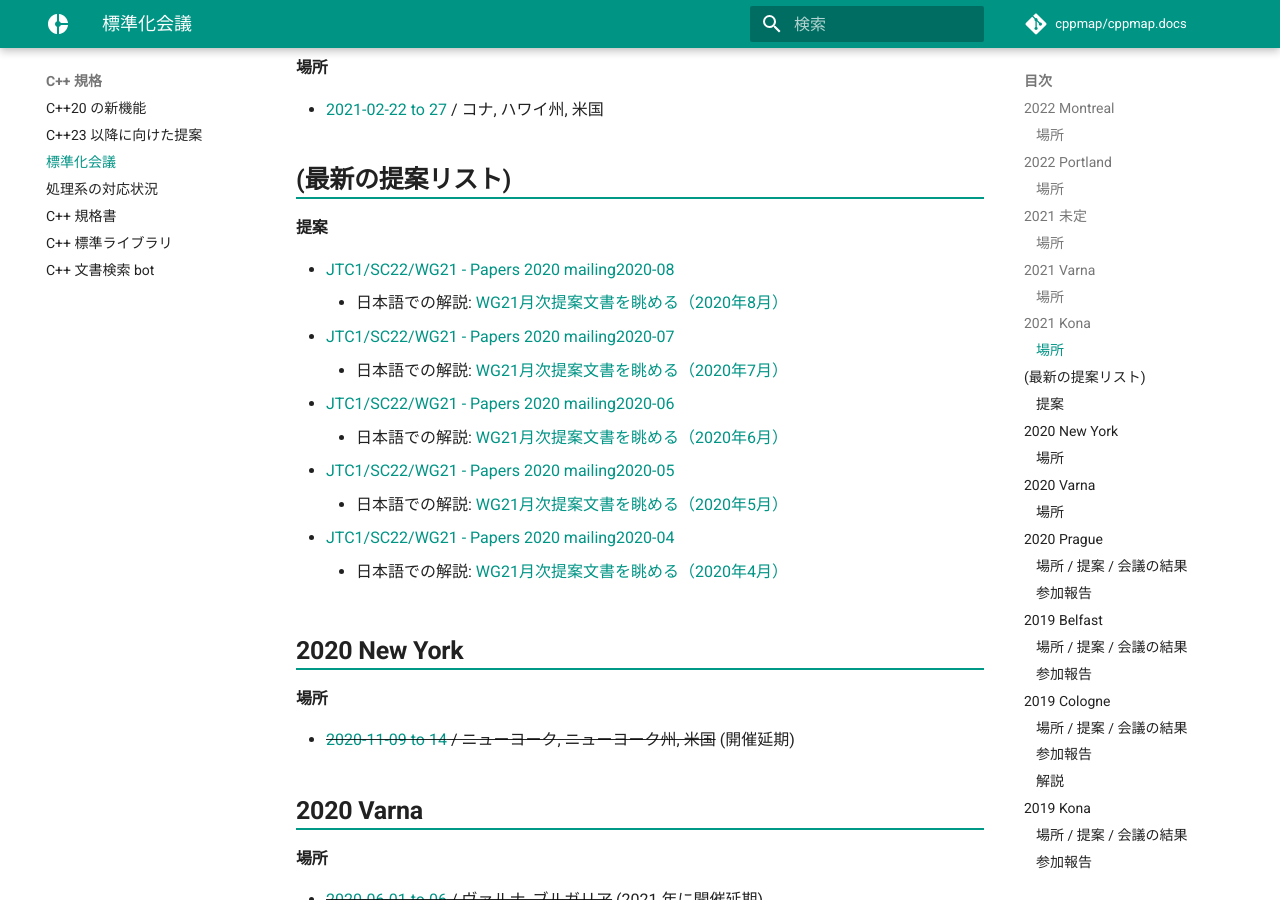
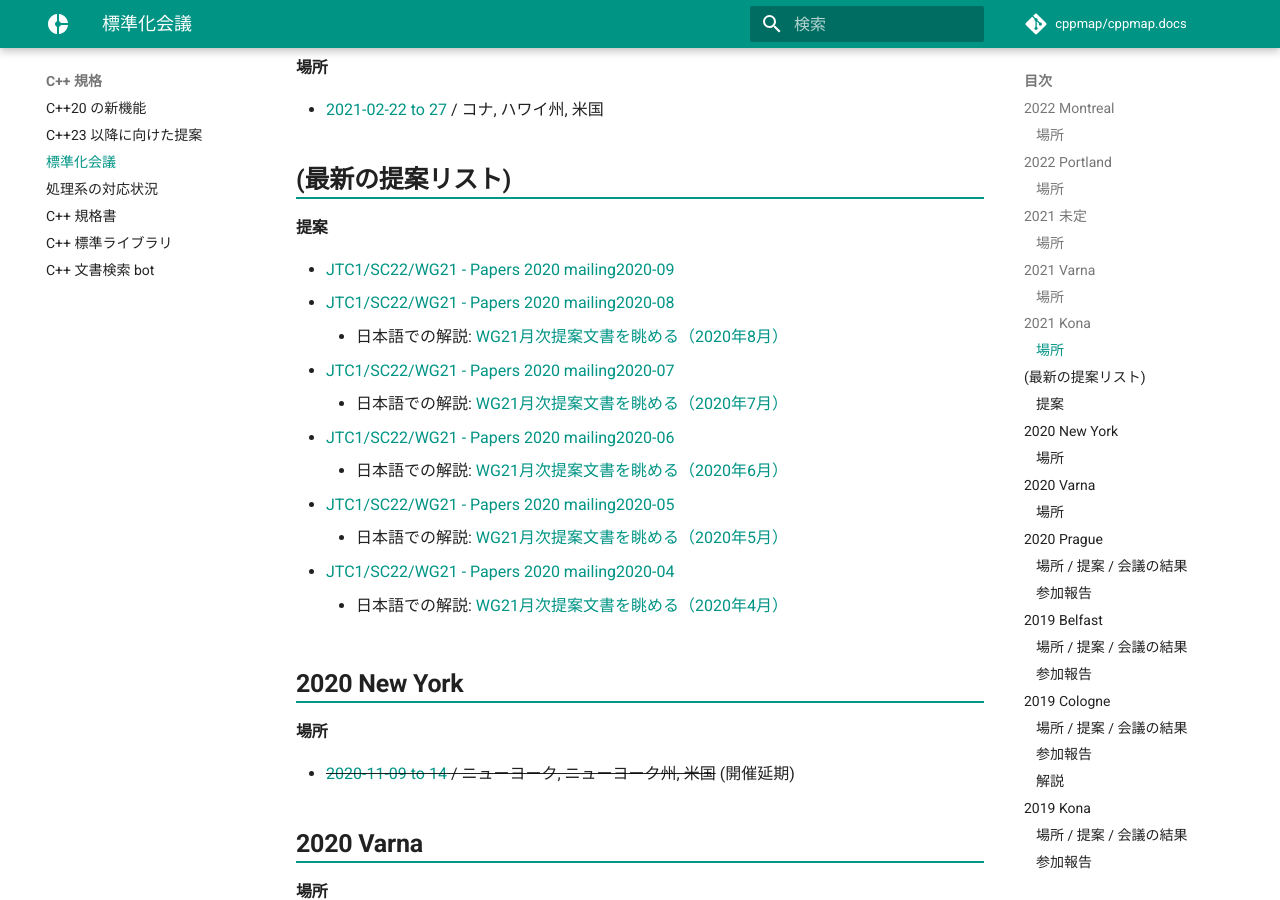
Before and after one commit to cppmap/cppmap.docs, an MkDocs documentation site: the page built from docs/standardization/meetings.md, in a window 1280 px wide and 900 px high, scrolled down 940 px. Built offline with MkDocs 1.6.1 and Material for MkDocs 9.7.7, drawn with Linux system fonts in a browser that asks for light colours; nearby versions of some CDN libraries; comment, search, counter and statistics services are not loaded.

Commit message:
Update meetings.md

```diff
--- a/docs/standardization/meetings.md
+++ b/docs/standardization/meetings.md
@@ -26,6 +26,7 @@ C++ の規格を議論する C++ 標準化委員会の主要会議の開催情
 
 ## (最新の提案リスト)
 #### 提案
+- [JTC1/SC22/WG21 - Papers 2020 mailing2020-09](http://www.open-std.org/jtc1/sc22/wg21/docs/papers/2020/#mailing2020-09)
 - [JTC1/SC22/WG21 - Papers 2020 mailing2020-08](http://www.open-std.org/jtc1/sc22/wg21/docs/papers/2020/#mailing2020-08)
     - 日本語での解説: [WG21月次提案文書を眺める（2020年8月）](https://onihusube.hatenablog.com/entry/2020/09/18/222444)
 - [JTC1/SC22/WG21 - Papers 2020 mailing2020-07](http://www.open-std.org/jtc1/sc22/wg21/docs/papers/2020/#mailing2020-07)
```
